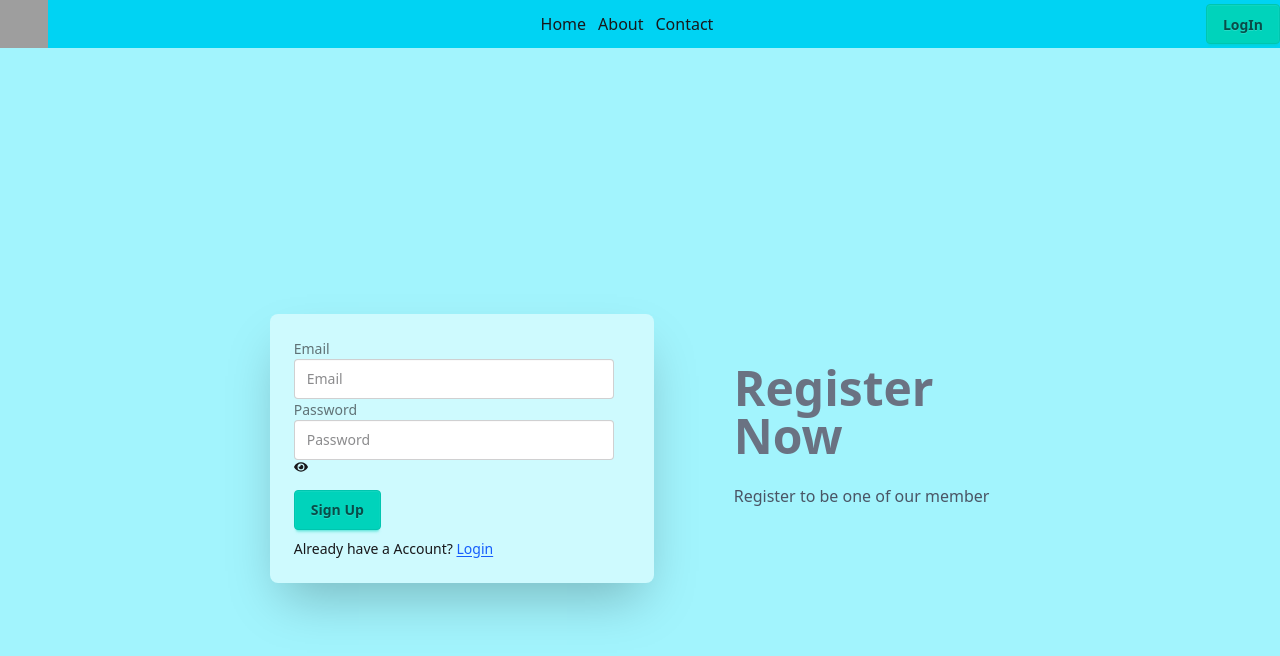
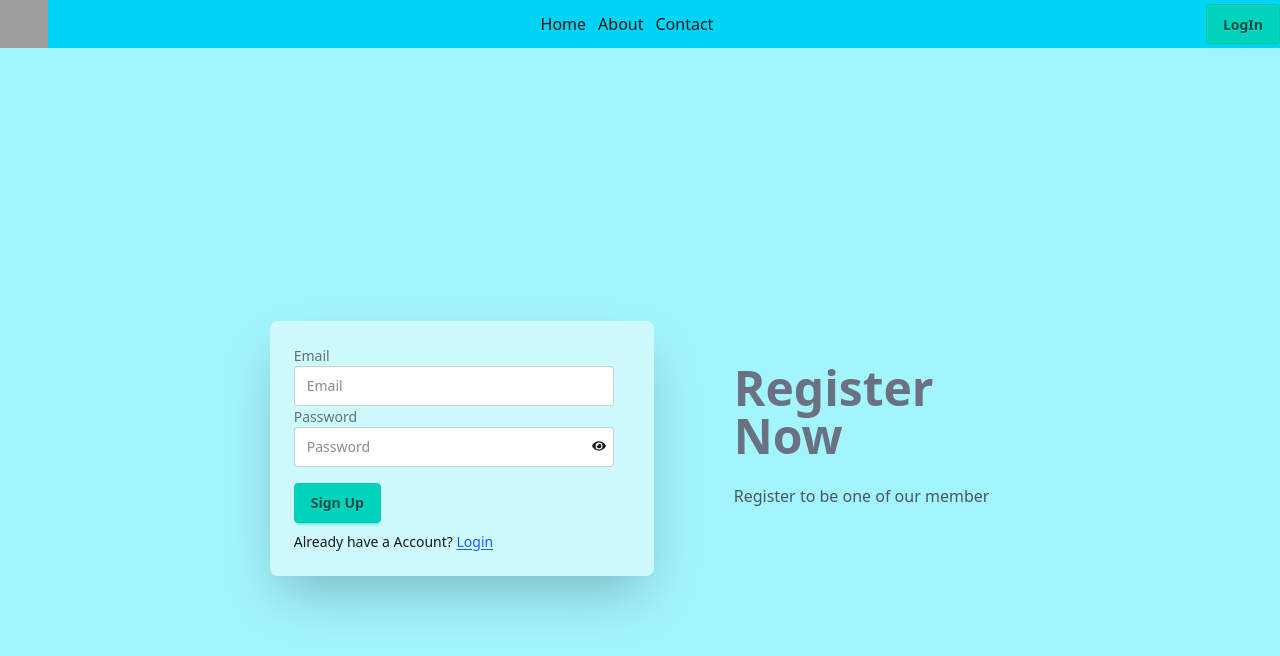
Before and after one commit to Boishakhi11/auth-project, a React (Vite) app: page /sign-up in a window 1280 px wide. Shown: the top 656 px of the page. Built offline with nearby package versions, Linux system fonts and the light colour scheme; grey boxes are pictures that could not be loaded.

Commit message:
passsword toggole implemented

```diff
--- a/src/pages/SignUp.jsx
+++ b/src/pages/SignUp.jsx
@@ -1,12 +1,15 @@
-import React from "react";
+import React, { useState } from "react";
 import MyContainer from "../componets/MyContainer/MyContainer";
 import { Link } from "react-router";
 import { createUserWithEmailAndPassword } from "firebase/auth";
 import { auth } from "../firebase/firebase.config";
 import { toast } from "react-toastify";
 import { FaEye } from "react-icons/fa";
+import { FaEyeSlash } from "react-icons/fa";
 
 const SignUp = () => {
+  const [show, setShow] = useState(false);
+
   const handleSignUp = (e) => {
     e.preventDefault();
     const email = e.target.email?.value;
@@ -55,17 +58,19 @@ const SignUp = () => {
                       placeholder="Email"
                     />
                   </div>
-                  <div>
+                  <div className="relative">
                     <label className="label">Password</label>
                     <input
-                      type="password"
+                      type={show ? "text" : "password"}
                       name="password"
                       className="input"
                       placeholder="Password"
                     />
-                    <span>
-                      {" "}
-                      <FaEye />{" "}
+                    <span
+                      onClick={() => setShow(!show)}
+                      className="absolute right-[24px] top-[33px] cursor-pointer"
+                    >
+                      {show ? <FaEyeSlash /> : <FaEye />}
                     </span>
                   </div>
 
```
